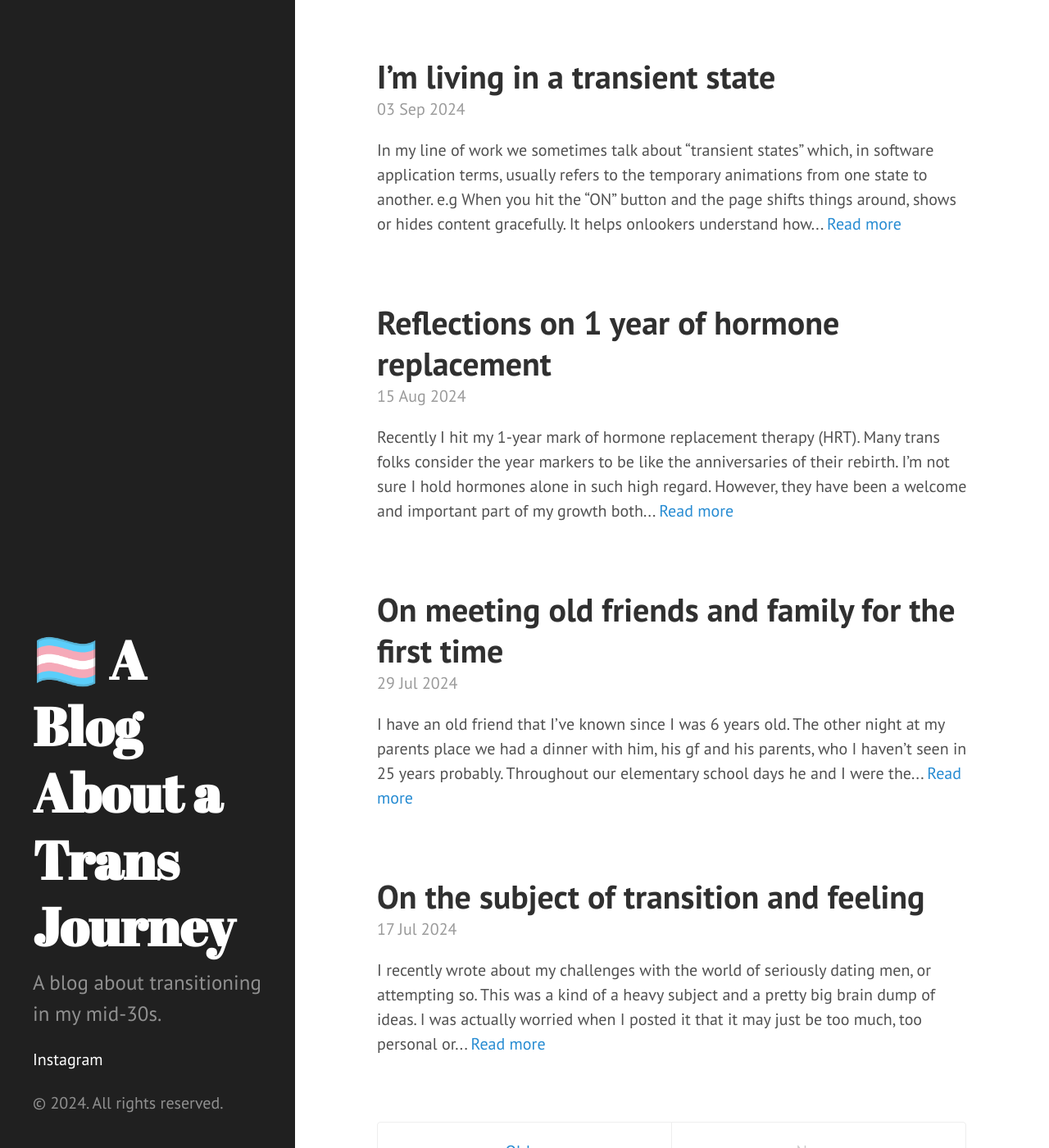
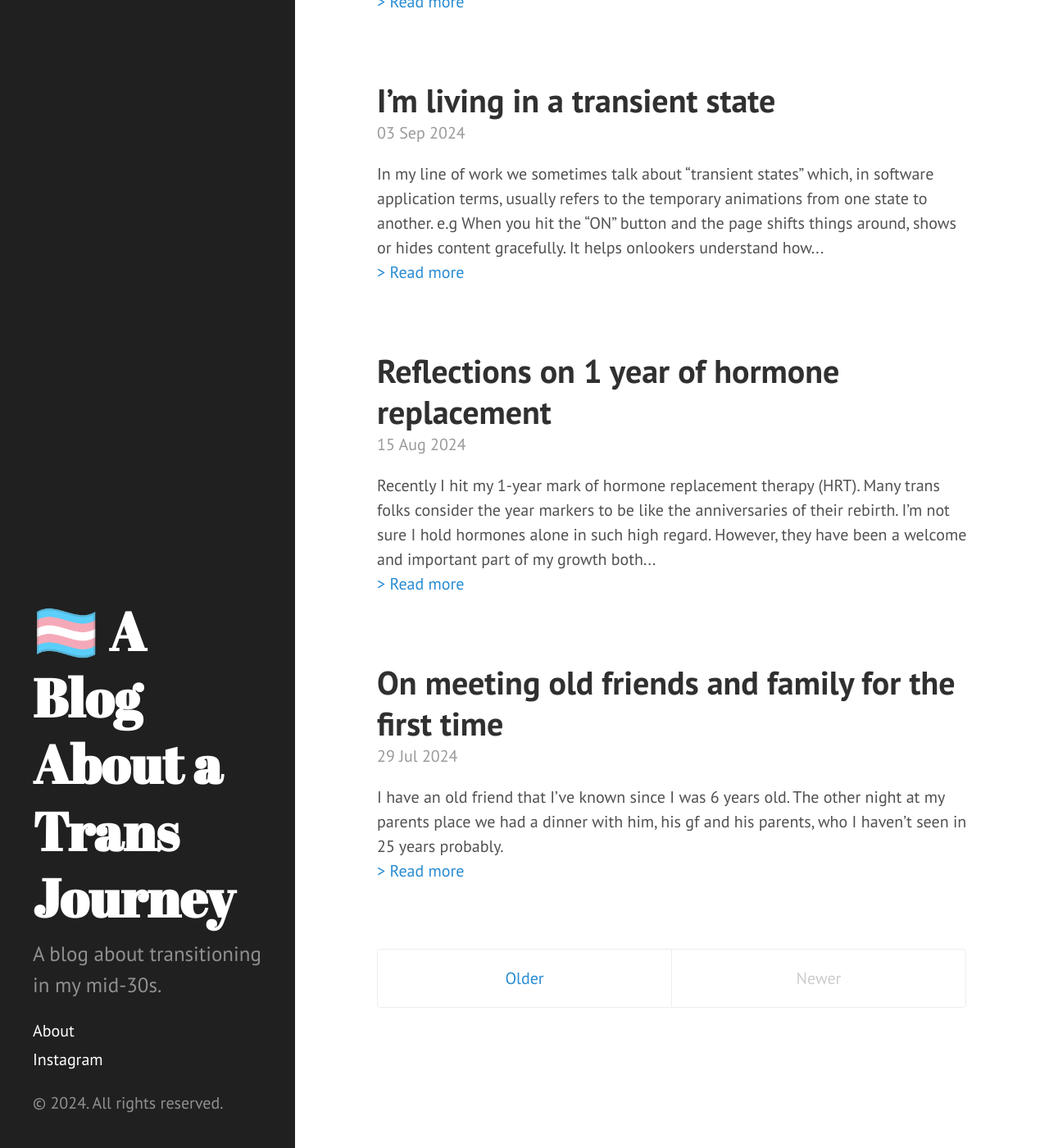
Before and after one commit to sea-and-kai/trans-journey-blog, a Jekyll site: the page built from index.html, in a window 1280 px wide and 1400 px high, scrolled down 880 px. Shown: the whole window at 82% size. Built offline with Jekyll 4.4.1, drawn with Linux system fonts in a browser that asks for light colours; the list of posts is cut into pages by our own code; some of the changed text lies outside the part shown.

```diff
--- a/index.html
+++ b/index.html
@@ -7,12 +7,6 @@ title: Home
 <div class="blog-intro">
   <h2>🏳️‍⚧️ This blog is dedicated to my friends and family who have been supportive to me throughout this</h2>
   <p>It is sometimes hard to share my experience with people, either because the subject matter is too heavy to bring up in casual conversation, or the questions are never really asked. There remain things I would like to share, or would at least like to give friends and family the option to learn about so that they might understand me better.</p>
-</div>
-
-<div class="blog-origin">
-  <h3>This blog was originally an interactive storytelling experience</h3>
-  <p>The first 10 blog entries were written in quick succession over the course of 1 weekend during a game jam. If you'd like to read them through the original experience visit <a href="https://a-trans-journey.netlify.app">a-trans-journey.netlify.app</a></p>
-  <p>p.s. The names of people have all been changed out of respect for their privacy</p>
 </div>
 
 <hr />
@@ -48,9 +42,9 @@ title: Home
 
     <span class="post-date">{{ post.date | date_to_string }}</span>
 
-    {{ post.content | strip_html | truncatewords: 50 }}
-
-    <a href="{{ post.url }}" class="read-more">Read more</a>
+    {{ post.excerpt | strip_html | truncatewords: 50 }}
+    <br />
+    <a href="{{ post.url }}" class="read-more">&gt; Read more</a>
   </div>
   {% endfor %}
 </div>
```
Also changed, not shown: _posts/2024-11-27-a-limerick.md (+5 -4 lines), about.md (added, +22 -0 lines), _posts/2024-12-15-a-year-in-summary.md (added), public/post-images/about-selfie.jpg (added), 2 other files.
